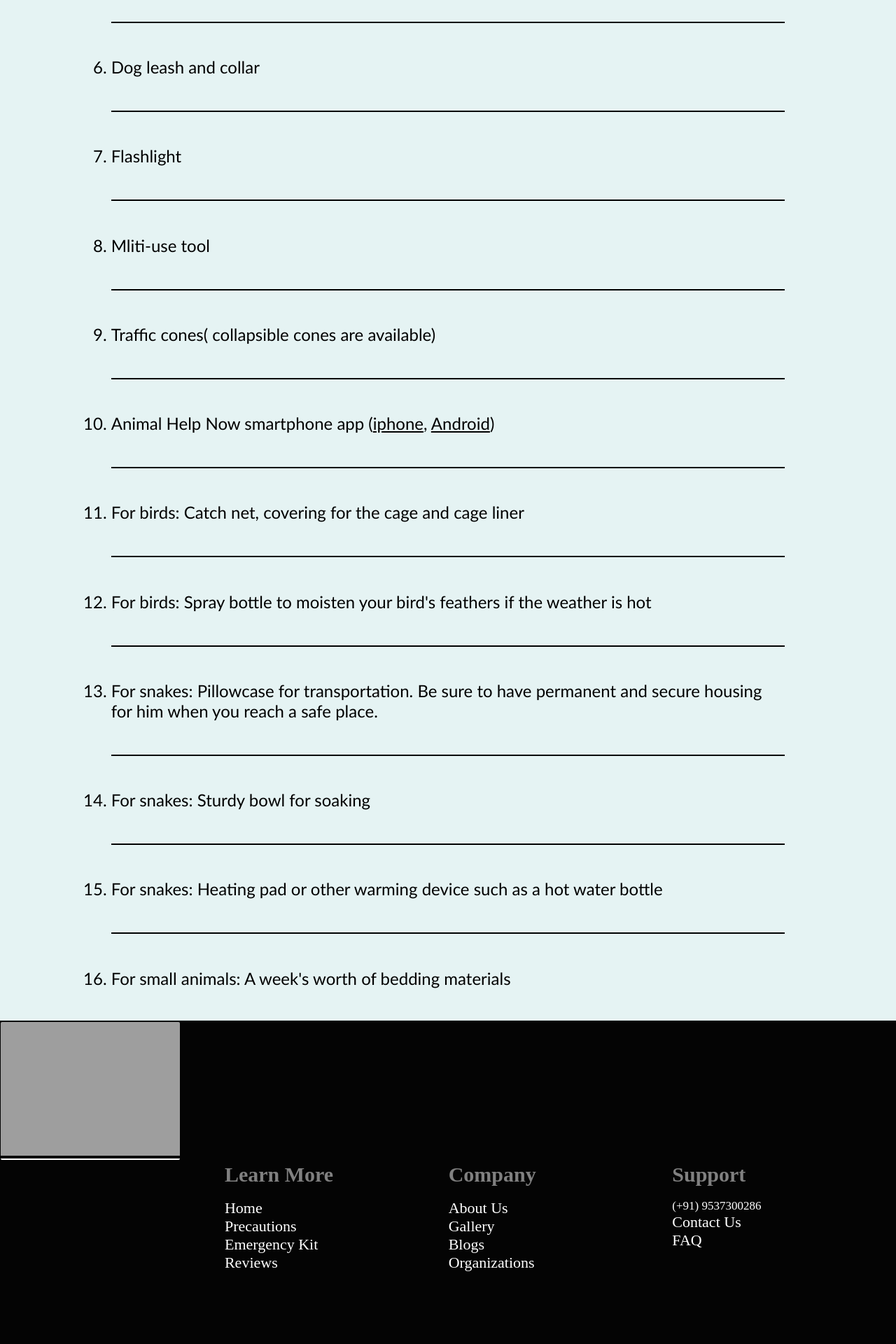
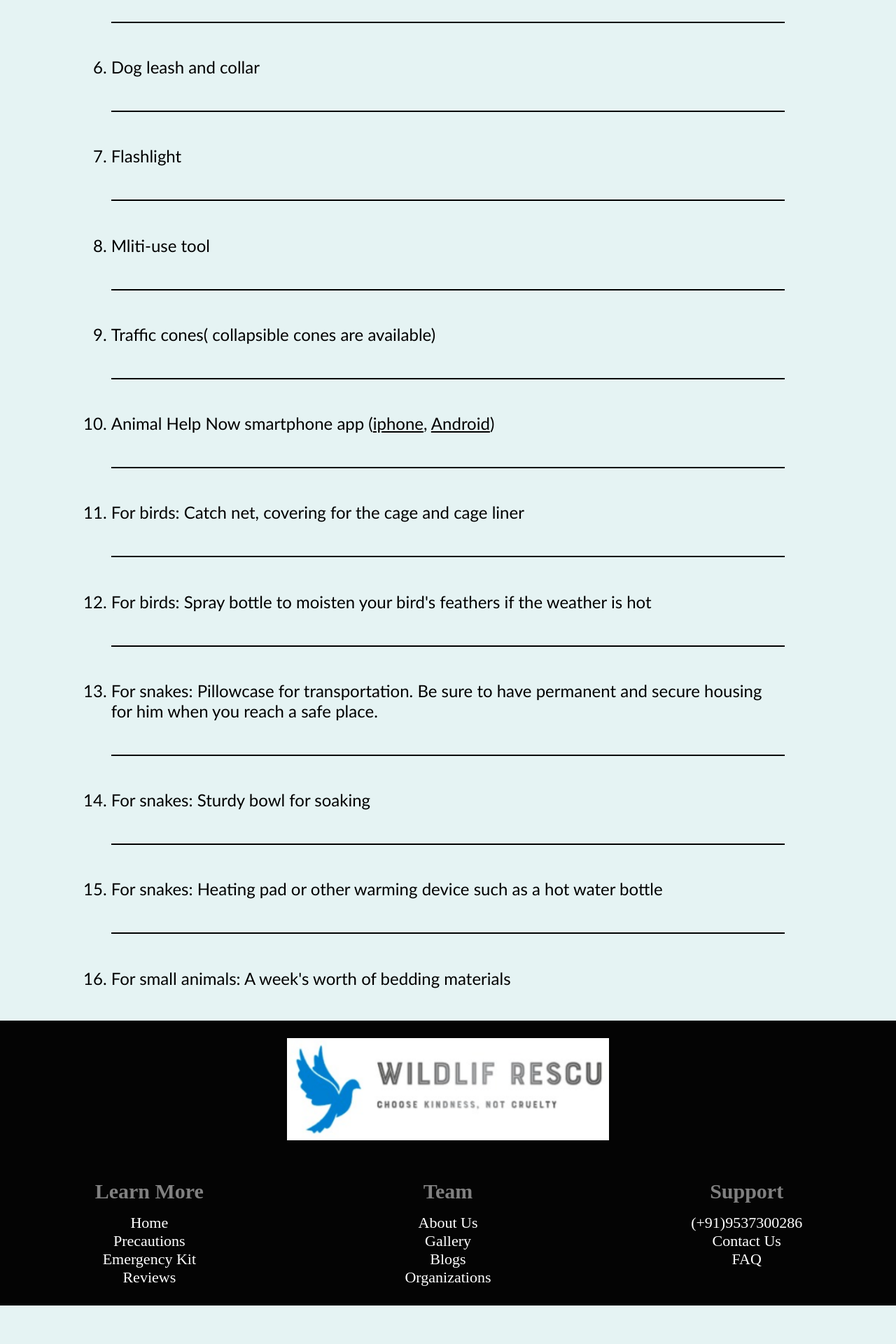
Before and after one commit to patelvrund20368/DE-WLF, a Flask app: page /emergency in a window 1280 px wide. Shown: the part 1375-3295 px from the top of the page at 70% size. After the commit the page ends 3240 px from the top, so only its background shows below. Run offline with Flask 3, Linux system fonts and the light colour scheme; grey boxes are pictures that could not be loaded.

Commit message:
Modified footer and made into responsive of emergency page

```diff
--- a/static/emergency.css
+++ b/static/emergency.css
@@ -255,32 +255,34 @@ main {
 
 /* Footer Portion */
 
-#logo-footer {
-    width: 20%;
-    padding-bottom: 4px;
-    border-bottom: 2px solid white;
-    margin-right: -20px;
-    border-radius: 2px;
+.footer {
+    background-color: rgb(4, 4, 4);
 }
 
-.footer {
-    background-color: rgb(4, 4, 4);
-    padding-left: 0.1%;
-    padding-bottom: 8%;
-    border-top: solid black 2px;
-    align-items: start;
+#logo-img {
+    width: 100%;
+}
+
+.logo-footer {
+    padding-inline: 30%;
+    padding-block: 2%;
+    margin-inline: 2%;
 }
 
 .footer-list {
+    padding-block: 20px;
     display: grid;
-    grid-template-columns: 1fr 1fr 1fr 1fr;
-    justify-items: start;
-    margin-left: 0;
+    grid-template-columns: 1fr 1fr 1fr;
+    text-align: center;
+}
+
+.footer-li {
+    margin-inline: 10%;
+    white-space: nowrap;
 }
 
 .footer-li li {
     list-style: none;
-    top: 0;
 }
 
 .footer-li li a {
@@ -289,48 +291,32 @@ main {
     color: white;
 }
 
-
 #learn-more,
 #Company,
 #support {
-    top: 0;
     color: gray;
     font-size: 30px;
     height: fit-content;
-    min-width: 169px;
+    min-width: fit-content;
+    padding: 2%;
 }
 
 .f-data {
     color: white;
-    margin-top: 18px;
+    margin-top: 15px;
     font-size: 15px;
-
 }
 
 .footer-a {
     width: fit-content;
 }
 
-
 .footer-a:hover {
     color: #13cce0;
     text-decoration: underline;
 }
 
-
 @media (max-width: 900px) {
-    #logo-footer {
-        display: grid;
-        place-items: center;
-        margin-left: 30%;
-        margin-right: auto;
-        width: 40%;
-    }
-
-
-    .footer-li li a {
-        font-size: small;
-    }
 
     #learn-more,
     #support,
--- a/templates/emergency.html
+++ b/templates/emergency.html
@@ -2,7 +2,7 @@
 <html lang="en">
     <head>
         <meta charset="='utf-8" />
-        <meta name="viewport" content="width=device-width, initial scale=1.0">
+        <meta name="viewport" content="width=device-width, initial-scale=1.0">
 	    <link rel="stylesheet" href="https://cdnjs.cloudflare.com/ajax/libs/font-awesome/6.5.1/css/all.min.css"
 		integrity="sha512-DTOQO9RWCH3ppGqcWaEA1BIZOC6xxalwEsw9c2QQeAIftl+Vegovlnee1c9QX4TctnWMn13TZye+giMm8e2LwA=="
 		crossorigin="anonymous" referrerpolicy="no-referrer" />
@@ -93,14 +93,12 @@
             </section>
         </main>
 
-        <footer>
-            <div class= "footer">
-                <div>
-                    <img id="logo-footer" src="https://i.ibb.co/LSX9KgQ/logo1.png" />
+        <footer class="footer">
+            <div class="logo-footer">
+                <img alt="logo-footer" src="../static/logo-wlr.png" id="logo-img"/>
             </div>
 
             <div class="footer-list">
-                    <div></div>
                 <div class="footer-li">
                     <ul id="learn-more"><b>Learn More</b>
                         <div class="f-data">
@@ -113,7 +111,7 @@
                 </div>
 
                 <div class="footer-li">
-                        <ul id="Company"><b>Company</b>
+                    <ul id="Company"><b>Team</b>
                         <div class="f-data">
                             <li><a class="footer-a" href="about-us">About Us</a></li>
                             <li><a class="footer-a" href="gallery">Gallery</a></li>
@@ -126,14 +124,13 @@
                 <div class="footer-li">
                     <ul id="support"><b>Support</b>
                         <div class="f-data">
-                                <li><a class="footer-a" style="font-size: 17px;" >(+91) 9537300286</a></li>
+                            <li><a class="footer-a">(+91)9537300286</a></li>
                             <li><a class="footer-a" href="#">Contact Us</a></li>
                             <li><a class="footer-a" href="#">FAQ</a></li>
                         </div>
                     </ul>
                 </div>
 
-                </div>
             </div>
         </footer>
         <script>
```
Also changed, not shown: other parts of static/emergency.css (+24 -31 lines). Lines whose indentation alone changed are shown as unchanged.
